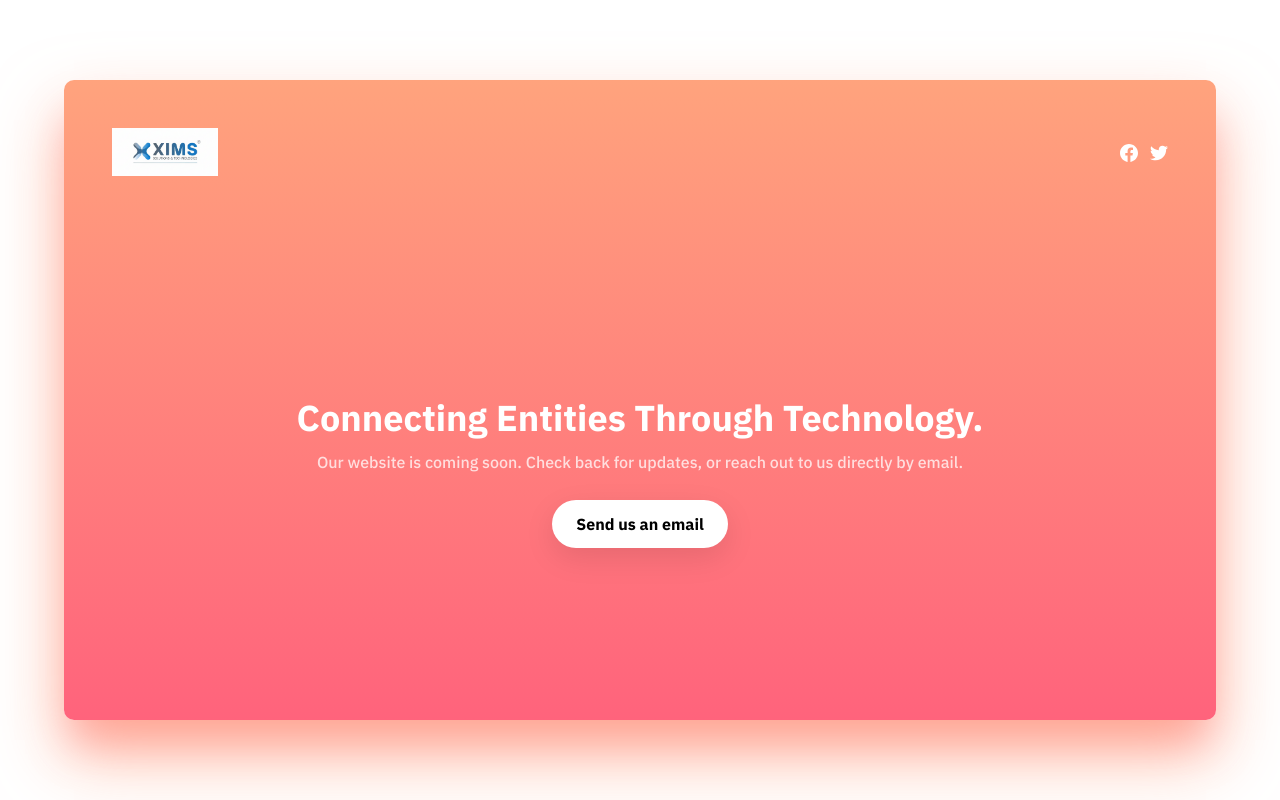
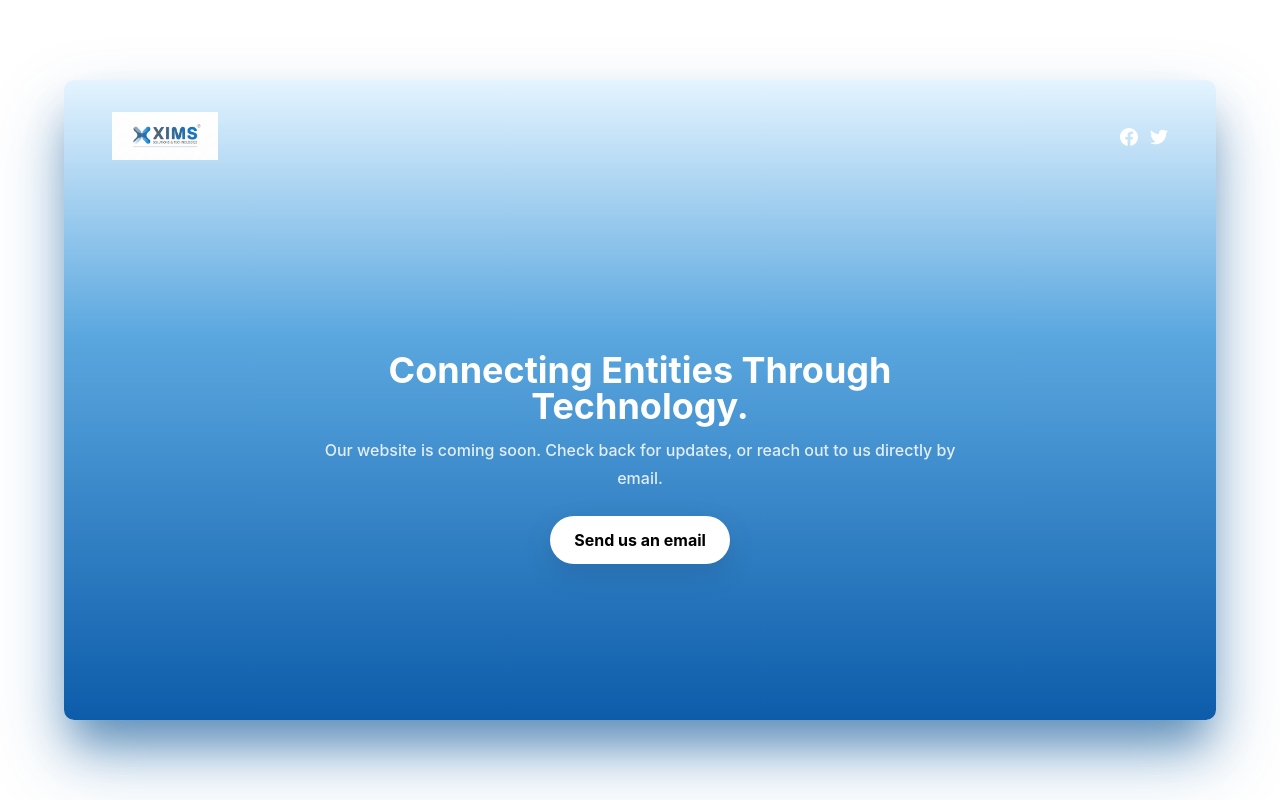
Before and after one commit to ximsprouae-code/comingsoon, a React (Create React App) app: page / in a window 1280 px wide. Built offline with nearby package versions, Linux system fonts and the light colour scheme.

Commit message:
Update App.css

```diff
--- a/src/App.css
+++ b/src/App.css
@@ -1,10 +1,23 @@
+/* Card container */
 .card {
   width: 90%;
   height: 80%;
   margin: auto;
   min-height: 512px;
-  box-shadow: 0px 35px 70px 0px rgba(255, 163, 125, 0.65), 0px 30px 40px -10px rgba(255, 100, 124, 0.55);
-  background: linear-gradient(180deg, rgba(255, 163, 125, 1) 0%, rgba(255, 99, 124, 1) 100%);
+
+  /* Softer blue-ish shadow instead of strong orange/pink */
+  box-shadow:
+    0px 35px 70px 0px rgba(0, 96, 175, 0.35),
+    0px 30px 40px -10px rgba(0, 57, 115, 0.45);
+
+  /* Brand-inspired gradient (you can tweak these hexes) */
+  background: linear-gradient(
+    180deg,
+    #e5f4ff 0%,
+    #5aa7df 40%,
+    #0d5caa 100%
+  );
+
   border-radius: 10px;
   display: flex;
   flex-direction: column;
@@ -19,14 +32,16 @@
   }
 }
 
+/* Header (logo + social icons) */
 .header {
   display: flex;
-  padding: 48px;
+  padding: 32px 48px;
   justify-content: space-between;
   align-items: center;
   color: #fff;
 }
 
+/* Logo container */
 .logo {
   font-weight: bold;
   font-size: 1.5em;
@@ -34,9 +49,22 @@
 }
 
 .logo:hover {
-  opacity: 0.75;
+  opacity: 0.9;
 }
 
+/* Actual logo image */
+.logo-img {
+  height: 48px;     /* change 48 -> 40/56 etc if you want smaller/bigger */
+  width: auto;
+  display: block;
+}
+
+.logo a {
+  display: inline-flex;
+  align-items: center;
+}
+
+/* Social icons */
 .social {
   display: flex;
 }
@@ -60,6 +88,7 @@
   fill: #fff;
 }
 
+/* Main content */
 .content {
   flex: 1 1 auto;
   min-height: 256px;
@@ -73,6 +102,7 @@
   color: #fff;
   text-align: center;
   margin-bottom: 24px;
+  max-width: 640px;
 }
 
 .content .title-holder h1 {
@@ -85,7 +115,7 @@
   font-size: 16px;
   line-height: 28px;
   font-weight: 500;
-  color: rgba(255, 255, 255, 0.75);
+  color: rgba(255, 255, 255, 0.85);
 }
 
 @media screen and (max-width: 768px) {
@@ -94,10 +124,11 @@
   }
 }
 
+/* CTA button */
 .content .cta {
   min-width: 64px;
   padding: 16px 24px;
-  background: #fff;
+  background: #ffffff;
   border-radius: 50px;
   cursor: pointer;
   text-align: center;
@@ -105,7 +136,9 @@
   font-weight: bold;
   transform: none;
   box-shadow: 0px 10px 30px 0px rgba(0, 0, 0, 0.1);
-  transition: box-shadow 0.3s cubic-bezier(0.25, 0.25, 0.315, 1.35), transform 0.1s linear;
+  transition:
+    box-shadow 0.3s cubic-bezier(0.25, 0.25, 0.315, 1.35),
+    transform 0.1s linear;
 }
 
 .content .cta:hover {
@@ -113,32 +146,10 @@
   box-shadow: 0px 10px 40px 0px rgba(0, 0, 0, 0.3);
 }
 
-.footer {
-  display: flex;
-  flex-direction: row;
-  padding: 48px;
-  justify-content: center;
-  color: #fff;
-  font-size: 14px;
-  font-weight: 500;
-  text-align: center;
+/* Optional: body background clean white */
+body {
+  margin: 0;
+  padding: 0;
+  font-family: -apple-system, BlinkMacSystemFont, "Segoe UI", sans-serif;
+  background: #ffffff;
 }
-
-a.underlined:hover {
-  border-bottom: 1px dotted #fff;
-}
-
-/* ------------------------------ */
-/* ✔ Added Logo Image Styling     */
-/* ------------------------------ */
-
-.logo-img {
-  height: 48px;     /* adjust this to resize logo */
-  width: auto;
-  display: block;
-}
-
-.logo a {
-  display: inline-flex;
-  align-items: center;
-}
```
